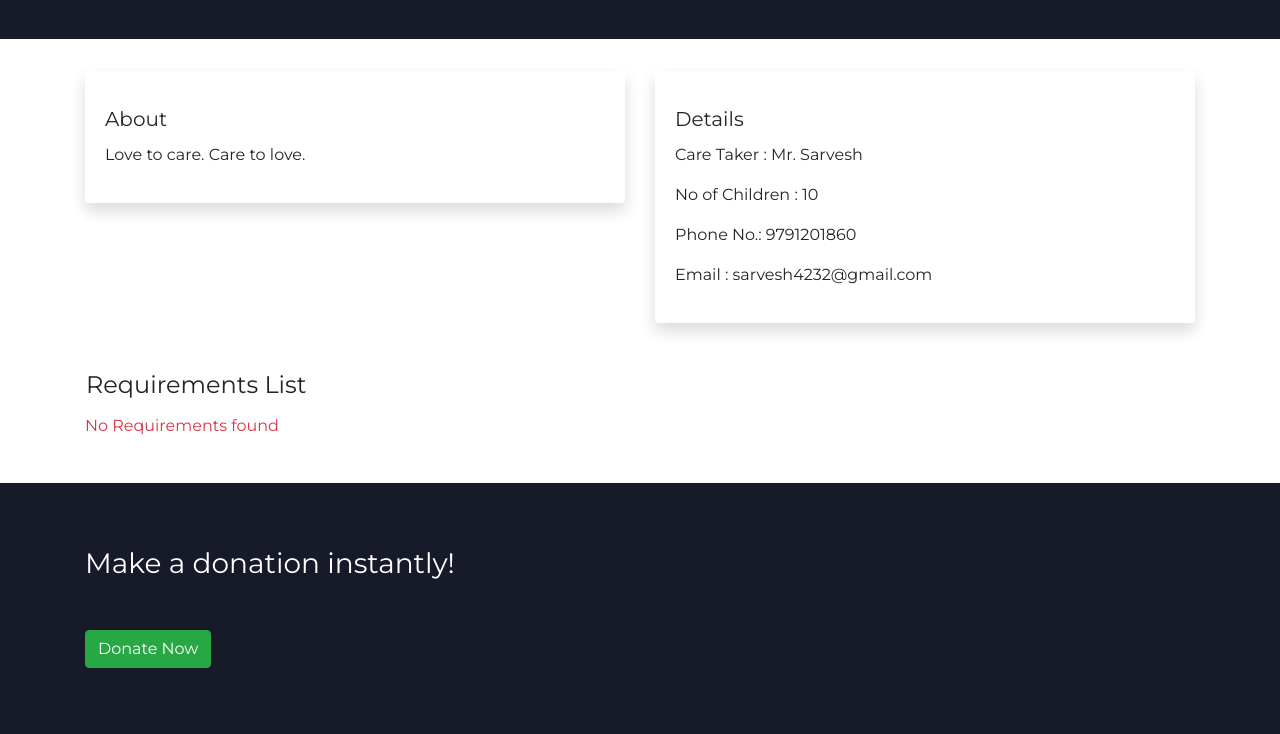
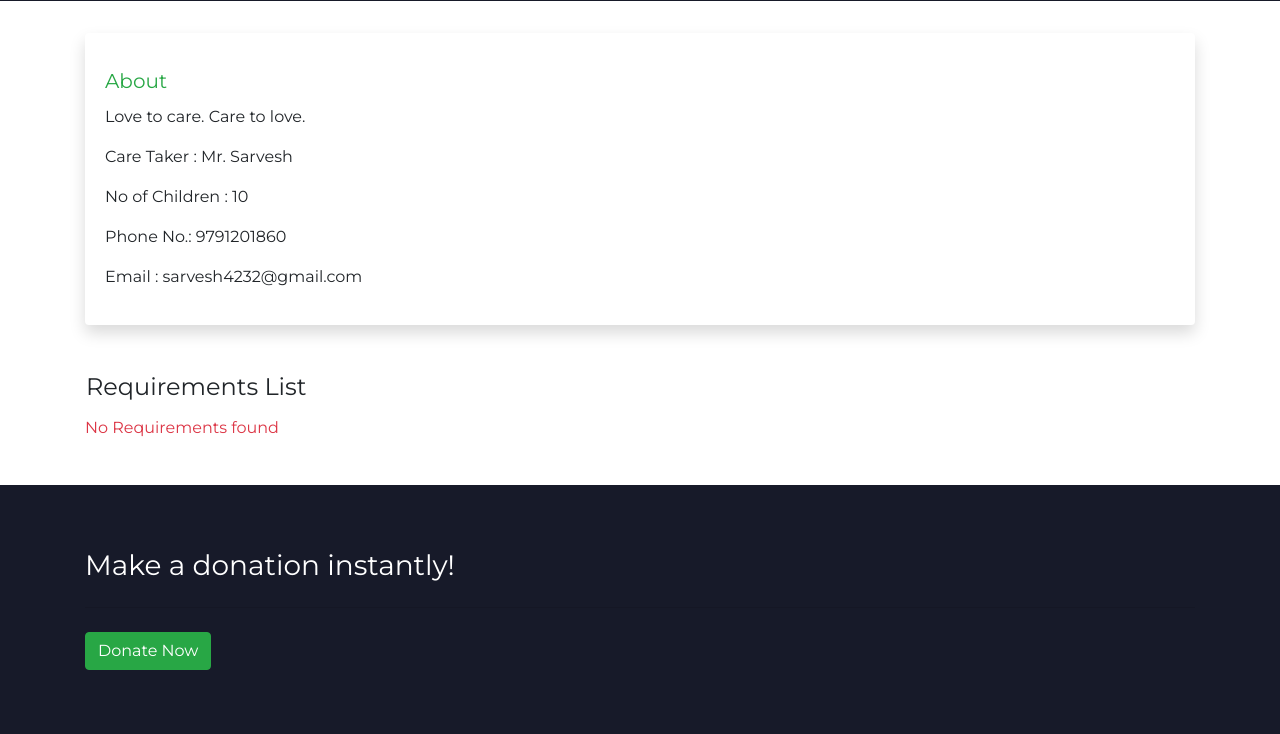
Before and after one commit to madhu1803/ORL, a Flask app: page /orphanage/profile/1 in a window 1280 px wide. Shown: the part 614-1348 px from the top of the page. Before the commit the page ends 1282 px from the top, so only its background shows below. Run offline with Flask 2, Linux system fonts and the light colour scheme; data comes from the database, SQL or seed files in the repository; data that the repository does not hold is empty.

Commit message:
orphanage profile half done

```diff
--- a/app/templates/OrphanageProfile.html
+++ b/app/templates/OrphanageProfile.html
@@ -36,6 +36,7 @@
       <!-- Navbar -->
       <nav
         class="navbar navbar-expand-lg navbar-light bg-black shadow p-3 mb-5 bg-white rounded"
+        style="margin-bottom: 10px !important"
       >
         <a class="navbar-brand" href="{{url_for('home')}}">ORL</a>
         <button
@@ -116,31 +117,21 @@
         </div>
         <!-- about -->
         <div class="container about-container">
-          <div class="row">
-            <div class="col-lg-6">
           <div class="card shadow pt-3 pb-3 mb-5 bg-white rounded">
             <div class="card-body">
-                  <h5 class="card-title">About</h5>
+              <h5 class="card-title text-success">About</h5>
               <p class="card-text" id="about">
-                    Lorem Ipsum is simply dummy text of the printing and
-                    typesetting industry. Lorem Ipsum has been the industry's
-                    standard dummy text ever since the 1500s, when an unknown
-                    printer took a galley of type and scrambled it to make a
-                    type specimen book. It has survived not only five centuries,
-                    but also the leap into electronic typesetting, remaining
-                    essentially unchanged. It was popularised in the 1960s with
-                    the release of Letraset sheets containing Lorem Ipsum
-                    passages, and more recently with desktop publishing software
-                    like Aldus PageMaker including versions of Lorem Ipsum.
+                Lorem Ipsum is simply dummy text of the printing and typesetting
+                industry. Lorem Ipsum has been the industry's standard dummy
+                text ever since the 1500s, when an unknown printer took a galley
+                of type and scrambled it to make a type specimen book. It has
+                survived not only five centuries, but also the leap into
+                electronic typesetting, remaining essentially unchanged. It was
+                popularised in the 1960s with the release of Letraset sheets
+                containing Lorem Ipsum passages, and more recently with desktop
+                publishing software like Aldus PageMaker including versions of
+                Lorem Ipsum.
               </p>
-                  <!-- <a href="#" class="btn btn-success">Go somewhere</a> -->
-                </div>
-              </div>
-            </div>
-            <div class="col-lg-6">
-              <div class="card shadow pt-3 pb-3 mb-5 bg-white rounded">
-                <div class="card-body">
-                  <h5 class="card-title">Details</h5>
               <p class="card-text">
                 Care Taker : Mr. <span id="caretaker"></span>
               </p>
@@ -151,9 +142,7 @@
                 Phone No.: <span id="phone_contact"></span>
               </p>
               <p class="card-text">Email : <span id="email"></span></p>
-                  <!-- <p class="card-text">Website : www.orphanage.in</p> -->
-                </div>
-              </div>
+              <!-- <a href="#" class="btn btn-success">Go somewhere</a> -->
             </div>
           </div>
         </div>
```
Lines whose indentation alone changed are shown as unchanged.
